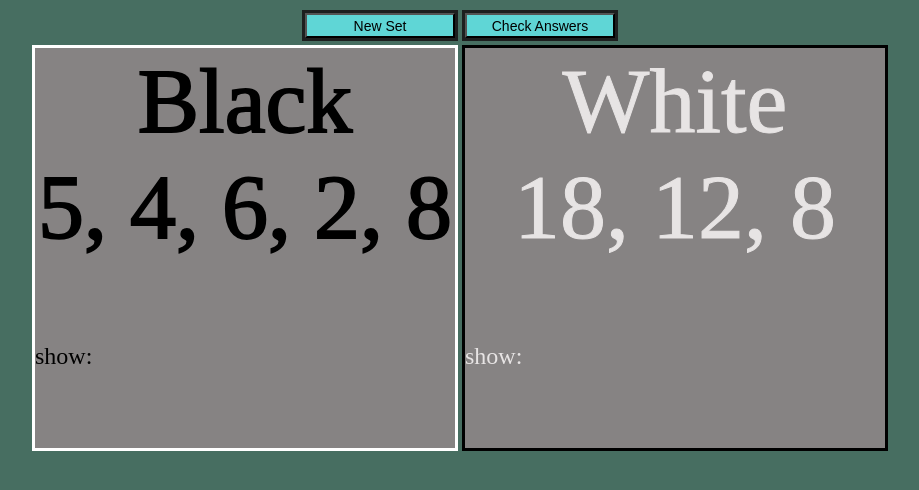
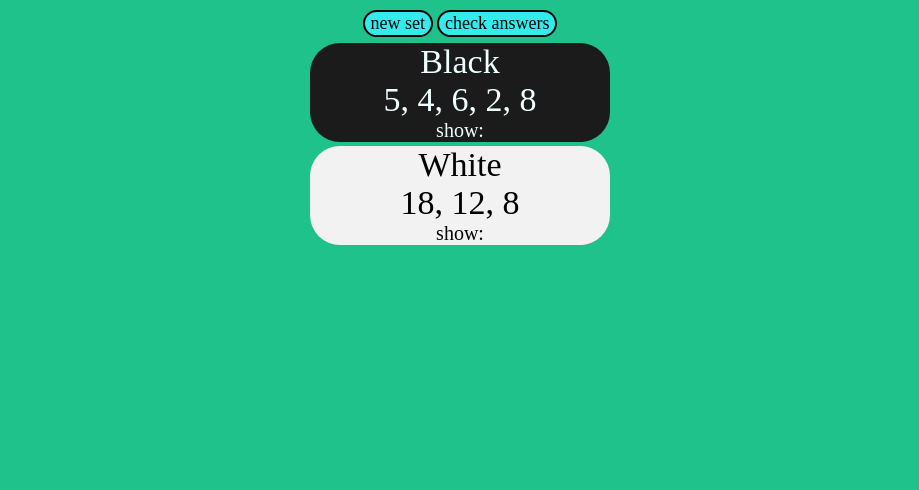
Before and after one commit to WeiQiPro/TerritoryAddition, a plain HTML site: page index.html in a window 1280 px wide. Shown: the whole page, without its empty margins (180-1099 px from the left). Drawn offline with Linux system fonts and the light colour scheme; a web font is replaced by a local one.

Commit message:
UI update

```diff
--- a/index.html
+++ b/index.html
@@ -1,6 +1,9 @@
 <!DOCTYPE html>
 <html lang="en">
 <head>
+    <link rel="preconnect" href="https://fonts.googleapis.com">
+    <link rel="preconnect" href="https://fonts.gstatic.com" crossorigin>
+    <link href="https://fonts.googleapis.com/css2?family=Nova+Round&display=swap" rel="stylesheet">
     <link rel="preconnect" href="https://fonts.googleapis.com">
     <link rel="preconnect" href="https://fonts.gstatic.com" crossorigin>
     <link href="https://fonts.googleapis.com/css2?family=Open+Sans:wght@500&display=swap" rel="stylesheet">
@@ -12,18 +15,18 @@
 </head>
 <body>
     <div>
-        <div class="bRefresh">
-            <button id="refresh" class="refresh">New Set</button>
-            <button id="submit" class="refresh">Check Answers</button>
+        <div class="countingbuttonContainer">
+            <button id="newItemSet" class="countingButtons">new set</button>
+            <button id="checkAnswers" class="countingButtons">check answers</button>
         </div>
     </div>
-    <div class="center" class="windowSize">
-        <div id="countBlack" class="black">
+    <div class="container">
+        <div id="countBlack" class="black" class="subContainer" >
             <div id="titleBlack">Black</div>
             <div id="numBlack"></div>
             <div class="fontSize" id="blackAnswer">show:</div>
         </div>
-        <div id="countWhite" class="white">
+        <div id="countWhite" class="white" class="subContainer" >
             <div id="titleWhite">White</div>
             <div id="numWhite"></div>
             <div class="fontSize" id="whiteAnswer">show:</div>
--- a/src/index.js
+++ b/src/index.js
@@ -9,8 +9,8 @@ const blackAnswer = document.getElementById('blackAnswer')
 const whiteAnswer = document.getElementById('whiteAnswer')
 const totalBlack = document.getElementById('totalBlack')
 const totalWhite = document.getElementById('totalWhite')
-const submit = document.getElementById('submit')
-const refresh = document.getElementById('refresh')
+const checkAnswers = document.getElementById('checkAnswers')
+const newItemSet = document.getElementById('newItemSet')
 let numBlack = document.getElementById('numBlack')
 let numWhite = document.getElementById('numWhite')
 
@@ -45,5 +45,5 @@ function setValues(color) {
 }
 
 
-submit.addEventListener("click", showHTML)
-refresh.addEventListener("click", update)
+checkAnswers.addEventListener("click", showHTML)
+newItemSet.addEventListener("click", update)
--- a/src/styles.css
+++ b/src/styles.css
@@ -1,75 +1,68 @@
-body{
-    background-color: rgb(71, 110, 97);
-    font-size: 104px;
-}
-
-.black {
-    background-color: rgb(134, 131, 131);
-    outline-style: solid;
-    outline-color: rgb(255, 255, 255);
-    height: 400px;
-    width: 420px;
-    margin-top: 5px;
-    margin-right: 5px;
-    font-size: 92px;
-    -webkit-text-stroke-width: 2px;
-    -webkit-text-stroke-color: black;
+html * {
+    display: flexbox;
+    flex-direction: column;
+    align-items: center;
+    justify-content: center;
     text-align: center;
 }
 
-.white {
-    background-color: rgb(134, 131, 131);
-    outline-style: solid;
-    outline-color: rgb(0, 0, 0);
-    height: 400px;
-    width: 420px;
-    margin-top: 5px;
-    margin-left: 5px;
-    font-size: 92px;
-    -webkit-text-stroke-width: 1px;
-    -webkit-text-stroke-color: rgb(231, 228, 228);
-    -webkit-text-fill-color: rgb(231, 228, 228);
-    text-align: center;
+body{
+    display: flexbox;
+    flex-direction: column;
+    background-color: rgb(32, 194, 140);
 }
 
-.row {
-    width: 100%;
-    margin: 0 auto;
-    display: flex;
-    justify-content: center;
-}
-
-.center {
+.container{
     display: flex;
     align-items: center;
     justify-content: center;
 }
 
-.refresh {
-    inline-size: 0%;
-    background-color: rgb(95, 214, 214);
-    outline-style: solid;
-    outline-color: rgb(29, 31, 31);
-    width: 150px;
-    height: 25px;
-    margin: 5px;
+.subContainer,
+.black,
+.white{
+    margin: 2px;
+    width: 300px;
+    height: auto;
+    font-size: 34px;
+    border-radius: 30px;
+    border-style: inset;
+    border: 2px;
+    border-color: rgb(55, 112, 94);
+}
+
+.black{
+    color:azure;
+    background-color: rgb(27, 27, 27);
+    border-color: rgb(55, 112, 94);
+}
+
+.white{
+    color:black;
+    background-color: rgb(243, 242, 242);
+    border-color: rgb(55, 112, 94);
+}
+
+.fontSize{
+    font-size: 20px;
+}
+
+.countingbuttonContainer, .countingButtons{
+    margin: 2px;
     display: flex;
+    flex-direction: row;
     align-items: center;
     justify-content: center;
-    text-align: center;
-    font-size: 14px;
+    font-family: 'Nova Round';
+    font-size: 18px;
 }
 
-.fontSize {
-    position: fixed;
-    bottom: 430px;
-    font-size: 24px;
-    -webkit-text-stroke-width: 0;
-    -webkit-text-stroke-color: rgba(0, 0, 0, 0.041);
+.countingButtons{
+    width: auto;
+    height: 100%;
+    background-color: rgb(50, 235, 235);
+    border-color: black;
+    border-radius: 30px;
+    border: 2px;
+    border-style: solid;
 }
-
-.bRefresh {
-    display: flex;
-    align-items: center;
-    justify-content: center;
-}
```
